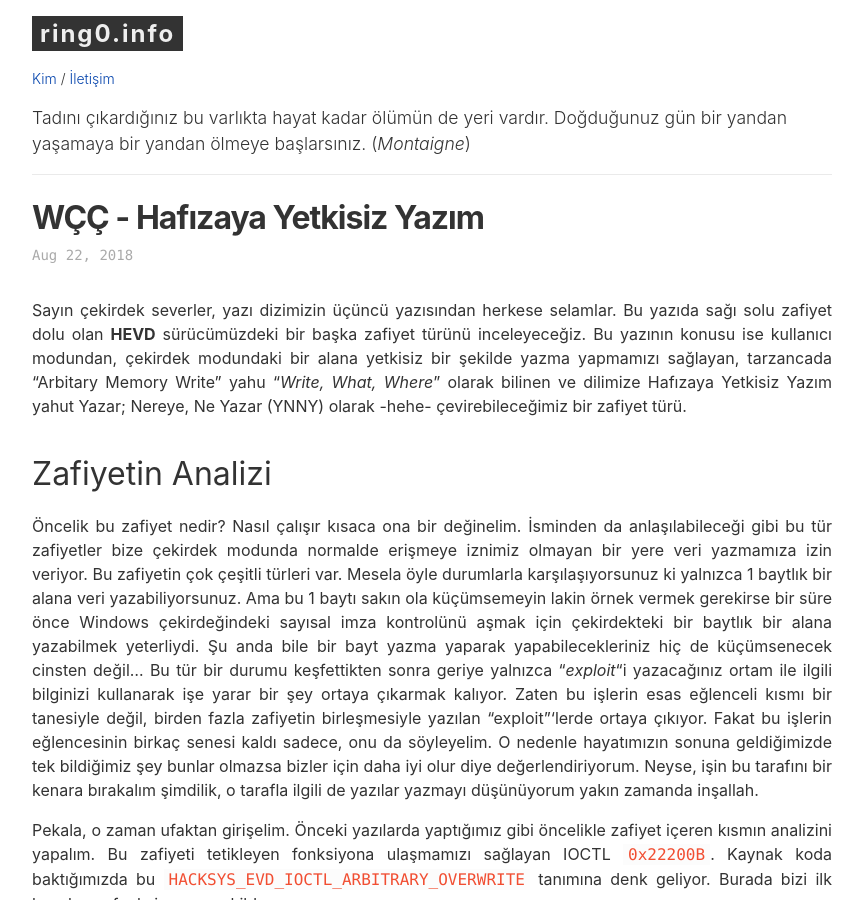
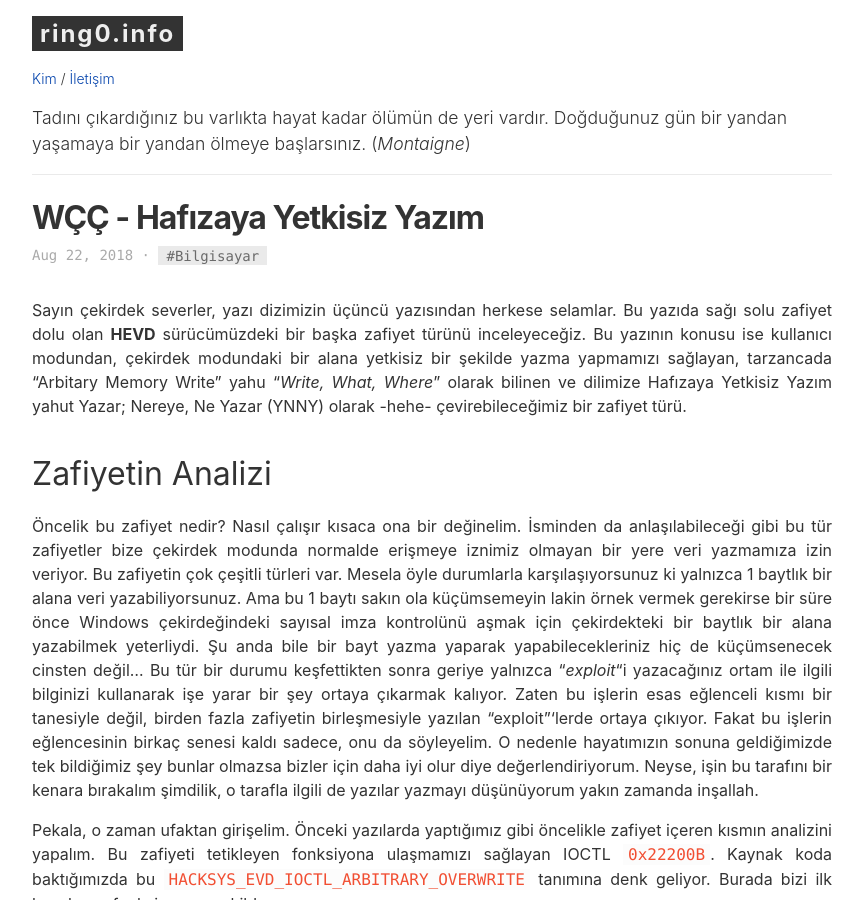
Before and after one commit to philophys/philophys.github.com, a Jekyll site: the page built from _posts/2018-08-22-wcc-hafizaya-yetkisiz-yazim.md, in a window 1280 px wide and 900 px high. Shown: the whole window, without its empty margins (8-871 px from the left). Built offline with Jekyll 4.4.1, drawn with Linux system fonts in a browser that asks for light colours; comment, search, counter and statistics services are not loaded.

Commit message:
Update post.html

```diff
--- a/_layouts/post.html
+++ b/_layouts/post.html
@@ -14,7 +14,7 @@ layout: default
       <time datetime="{{ page.date | date_to_xmlschema }}" itemprop="datePublished">{{ page.date | date: "%b %d, %Y" }}</time>
   	  {% if page.author %} &middot; <span itemprop="author" itemscope itemtype="http://schema.org/Person"><span itemprop="name">{{ page.author }}</span></span>{% endif %}
       {% assign post = page %}
-  		{% if post.tags.size > 0 %}
+  		{% if post.categories.size > 0 %}
 
   		{% assign tags_content = "" %}
   		{% for post_tag in post.categories %}
```
